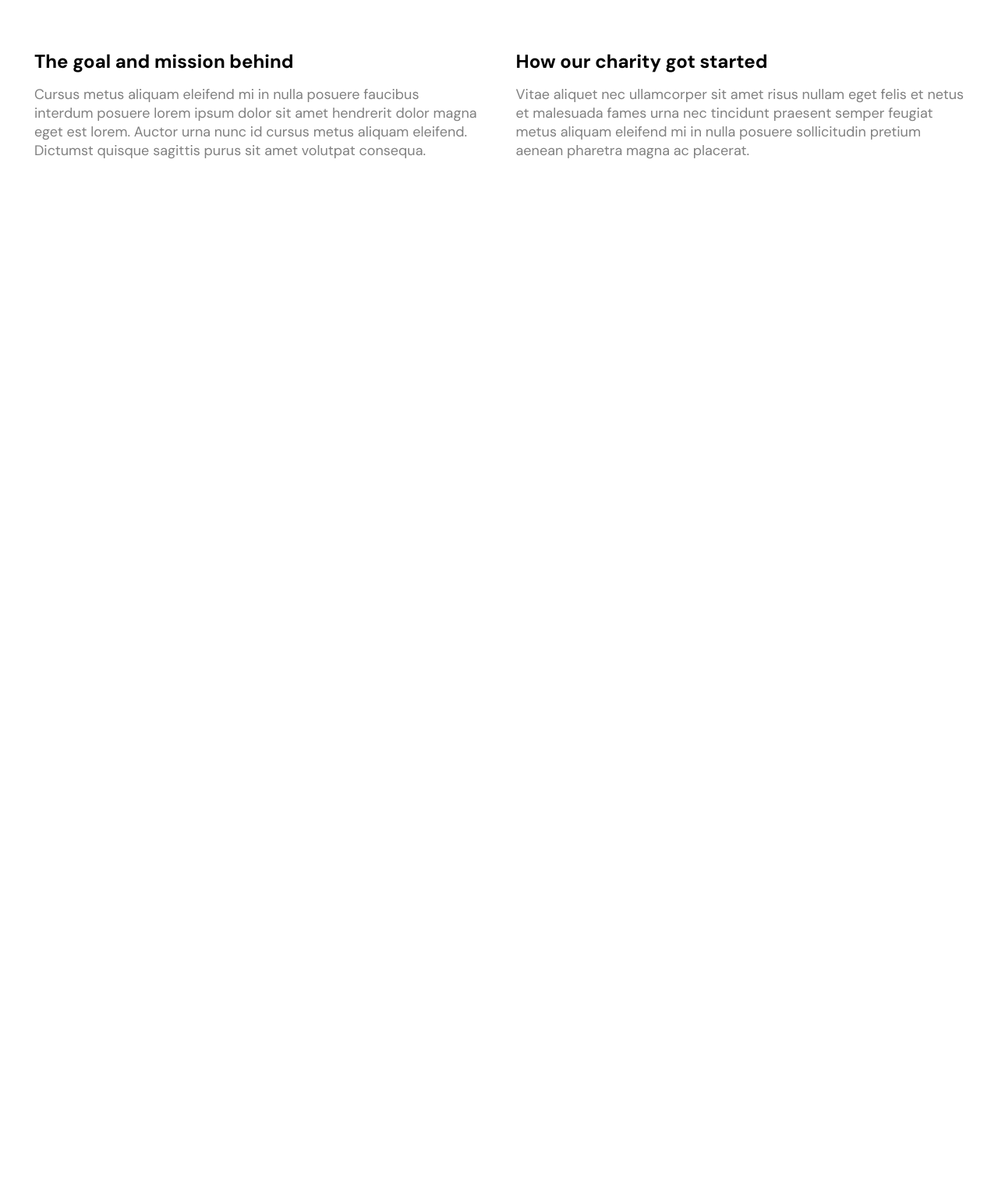
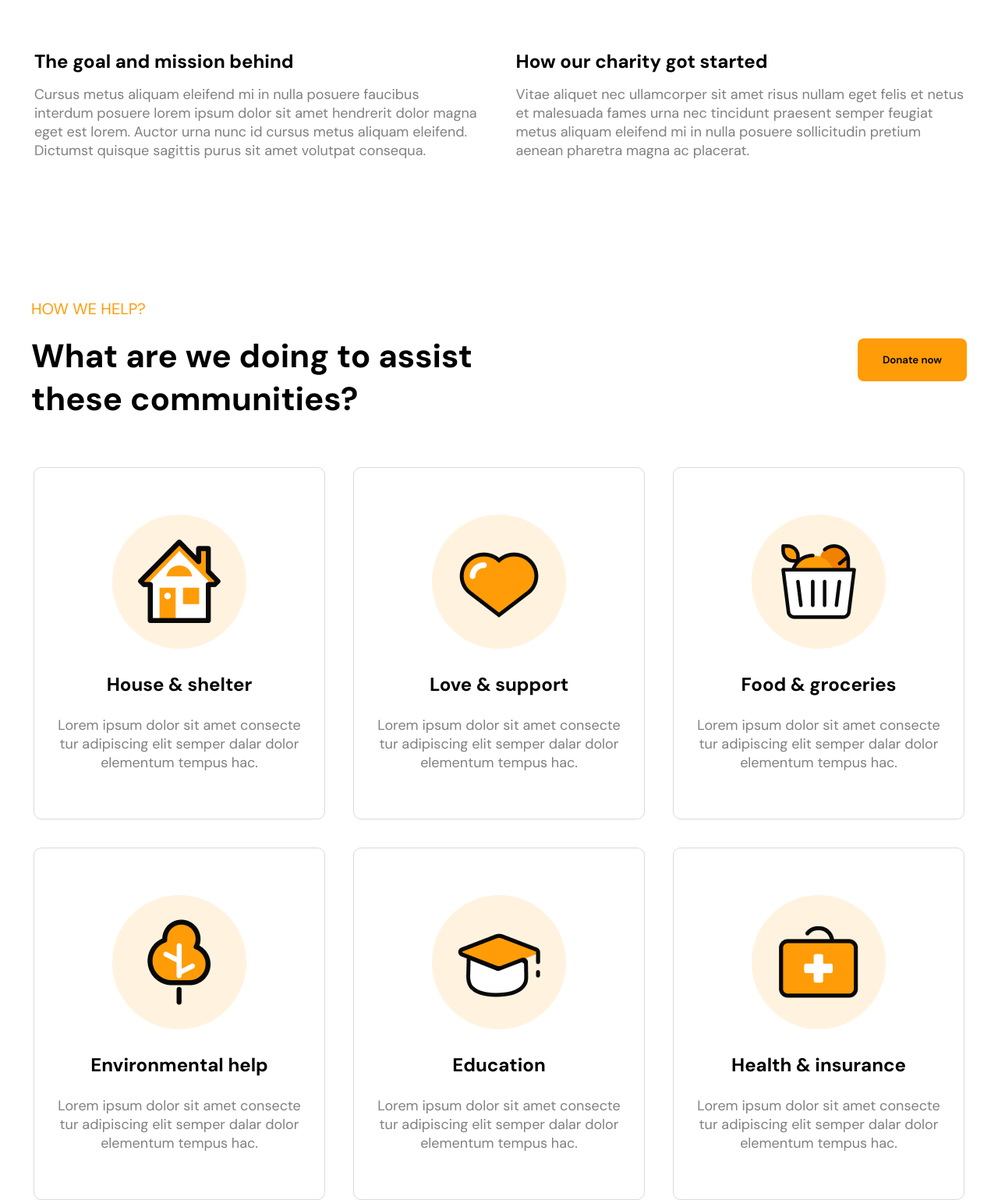
Before and after one commit to bahriddin1771-r/Project5-exam-, a plain HTML site: page index.html in a window 1280 px wide. Shown: the part 4871-6410 px from the top of the page at 78% size. Before the commit the page ends 5076 px from the top, so only its background shows below. Drawn offline with Linux system fonts and the light colour scheme.

Commit message:
section6

```diff
--- a/index.html
+++ b/index.html
@@ -156,6 +156,46 @@
     </section>
 
 
-
+    <section class="section6">
+        <div class="line4">
+            <div class="left6">
+                <h3>HOW WE HELP?</h3>
+                <h1>What are we doing to assist <br> these communities?</h1>
+            </div>
+            <button class="donate_btn">Donate now</button>
+        </div>
+        <div class="div_main">
+            <div class="blk3">
+                <img src="./img/house.png" alt="Error!">
+                <h3>House & shelter</h3>
+                <p>Lorem ipsum dolor sit amet consecte <br> tur adipiscing elit semper dalar dolor <br> elementum tempus hac.</p>
+            </div>
+            <div class="blk3">
+                <img src="./img/heart.png" alt="Error!">
+                <h3>Love & support</h3>
+                <p>Lorem ipsum dolor sit amet consecte <br> tur adipiscing elit semper dalar dolor <br> elementum tempus hac.</p>
+            </div>
+            <div class="blk3">
+                <img src="./img/basket.png" alt="Error!">
+                <h3>Food & groceries</h3>
+                <p>Lorem ipsum dolor sit amet consecte <br> tur adipiscing elit semper dalar dolor <br> elementum tempus hac.</p>
+            </div>
+            <div class="blk3">
+                <img src="./img/tree.png" alt="Error!">
+                <h3>Environmental help</h3>
+                <p>Lorem ipsum dolor sit amet consecte <br> tur adipiscing elit semper dalar dolor <br> elementum tempus hac.</p>
+            </div>
+            <div class="blk3">
+                <img src="./img/education.png" alt="Error!">
+                <h3>Education</h3>
+                <p>Lorem ipsum dolor sit amet consecte <br> tur adipiscing elit semper dalar dolor <br> elementum tempus hac.</p>
+            </div>
+            <div class="blk3">
+                <img src="./img/hospital.png" alt="Error!">
+                <h3>Health & insurance</h3>
+                <p>Lorem ipsum dolor sit amet consecte <br> tur adipiscing elit semper dalar dolor <br> elementum tempus hac.</p>
+            </div>
+        </div>
+    </section>
 </body>
 </html>
--- a/style.css
+++ b/style.css
@@ -296,3 +296,61 @@
     color: grey;
     margin-top: 15px;
 }
+
+
+.section6 {
+    max-width: 1200px;
+    margin: auto;
+    margin-top: 800px;
+}
+.section6 .line4 {
+    display: flex;
+    align-items: center;
+    justify-content: space-between;
+}
+.section6 .line4 h3 {
+    font-size: 20px;
+    font-weight: 400;
+    color: #FF9C08;
+    margin-bottom: 20px;
+}
+.section6 .line4 h1 {
+    font-size: 42px;
+    font-weight: bold;
+}
+.line4 .donate_btn {
+    width: 140px;
+    height: 55px;
+    background-color: #FF9C08;
+    font-weight: 600;
+    border-radius: 8px;
+    border: none;
+}
+.div_main {
+    display: flex;
+    justify-content: center;
+    gap: 36px;
+    flex-wrap: wrap;
+    margin-top: 60px;
+}
+.div_main .blk3 {
+    width: 31%;
+    height: 450px;
+    border: 1px solid rgb(218, 218, 218);
+    border-radius: 10px;
+}
+.blk3 img {
+    margin-top: 60px;
+    margin-left: 100px;
+}
+.blk3 h3 {
+    text-align: center;
+    padding-top: 25px;
+    font-size: 24px;
+}
+.blk3 p {
+    text-align: center;
+    padding-top: 25px;
+    font-size: 18px;
+    color: grey;
+}
```
Also changed, not shown: img/basket.png (added), img/education.png (added), img/heart.png (added), img/hospital.png (added), img/house.png (added), img/tree.png (added).
